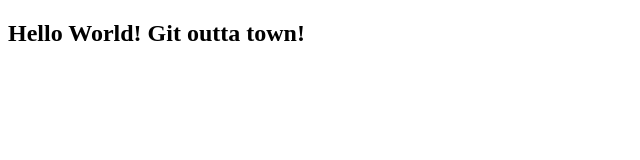
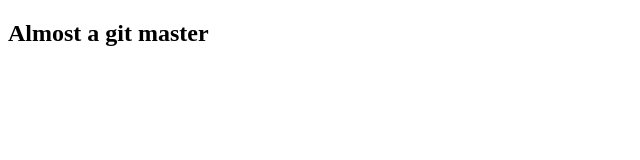
Before and after one commit to elpadi/BlackJackApp, a plain HTML site: page index.html in a window 1280 px wide. Shown: the whole page, without its empty margins (0-640 px from the left). Drawn offline with Linux system fonts and the light colour scheme.

Commit message:
Made a better heading

```diff
--- a/index.html
+++ b/index.html
@@ -4,6 +4,6 @@
 		<title>Git Practice</title>
 	</head>
 	<body>
-		<h2>Hello World! Git outta town!</h2>
+		<h2>Almost a git master</h2>
 	</body>
 </html>
```
